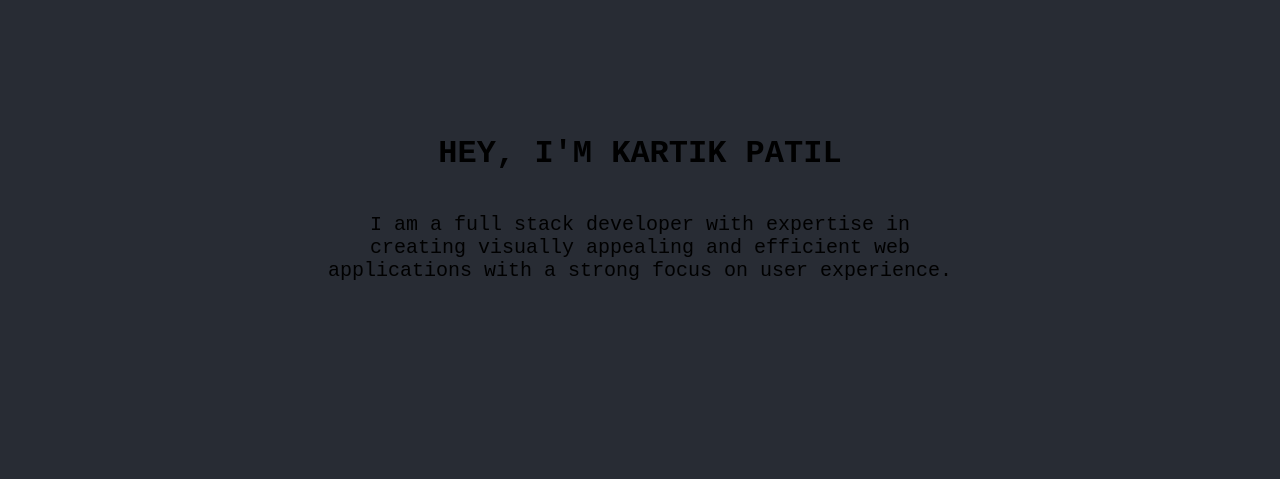
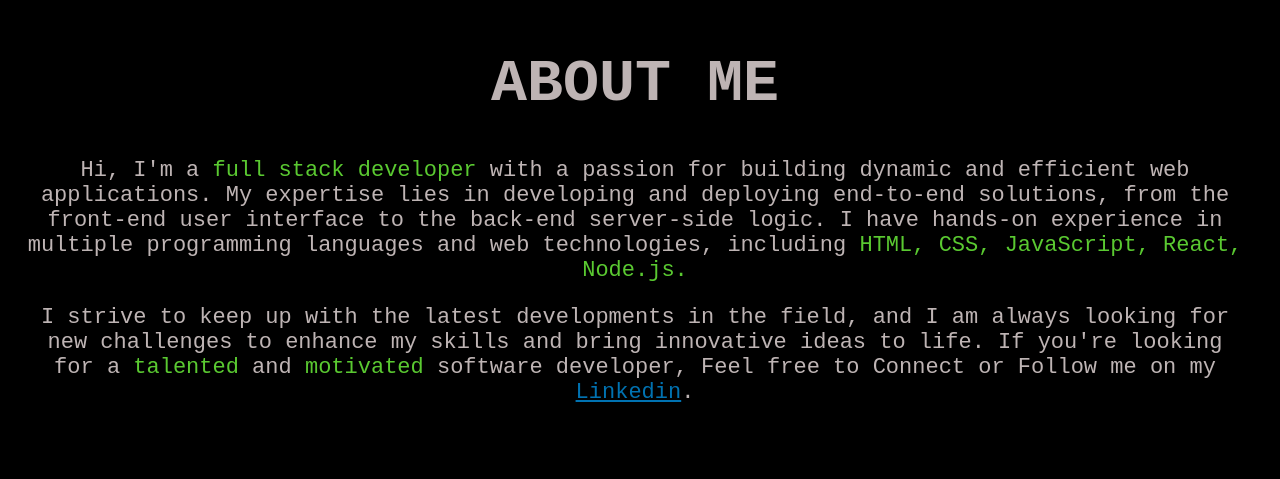
Before and after one commit to Kartik1745/portfolio, a React (Create React App) app: page / in a window 1280 px wide. Shown: the part 1061-1540 px from the top of the page. Built offline with nearby package versions, Linux system fonts and the light colour scheme.

Commit message:
Updating App and about components

```diff
--- a/src/App.css
+++ b/src/App.css
@@ -1,3 +1,4 @@
 .App{
-    background-color: #282c34;
+    /* background-color: #282c34; */
+    background-color: #000000;
 }
--- a/src/App.js
+++ b/src/App.js
@@ -2,6 +2,7 @@ import './App.css';
 import Navbar from './components/Navbar';
 import Home from './components/Home';
 import About from './components/About';
+import Projects from './components/projects';
 
 function App() {
   return (
@@ -10,6 +11,7 @@ function App() {
         <Navbar />
         <Home />
         <About />
+        <Projects />
       </header>
     </div>
   );
--- a/src/components/About.css
+++ b/src/components/About.css
@@ -1,22 +1,32 @@
 .About{
     height: 100vh;
-    width: 100%;
-    display: flex;
-    flex-direction: column;
-    justify-content: center;
-}
-
-.title {
-    font-family: 'Courier New', Courier, monospace;
-    text-align: center;
-    color: rgb(0, 0, 0);
-
 }
 
 .about-me{
+    display: flex;
+    padding: 25px;
+    height: 100vh;
+    align-items: center;
+}
+
+#wk-info{
+    color:#5ac931;
+}
+
+.abt-me{
+    font-size: 60px;
+}
+
+#lnkd-link{
+    /* text-decoration: none; */
+    color: #0072b1;
+}
+
+.about-me-text{
     font-family: 'Courier New', Courier, monospace;
-    font-size: 20px;
-    width: 50%;
-    margin: 0 auto;
+    font-size: 22px;
     text-align: center;
+    color: rgb(190, 180, 180);
+    padding-right: 10px;
+    margin-top: -30px;
 }
--- a/src/components/About.js
+++ b/src/components/About.js
@@ -3,12 +3,23 @@ import './About.css';
 const About = () => {
     return (
         <div id='about' className='About'>
-            <h1 className='title'>HEY, I'M KARTIK PATIL</h1>
             <div className='about-me'>
-                <p className='about-me-text'>
-                I am a full stack developer with expertise in creating visually appealing and
-                efficient web applications with a strong focus on user experience.
-                </p>
+                <div className='about-me-text'>
+                    <h1 className='abt-me'>ABOUT ME</h1>
+                    <p className='my-info'>
+                    Hi, I'm a <span id='wk-info'>full stack developer</span> with a passion for building dynamic and efficient
+                    web applications. My expertise lies in developing and deploying end-to-end solutions,
+                    from the front-end user interface to the back-end server-side logic. I have hands-on
+                    experience in multiple programming languages and web technologies, including <span id='wk-info'>HTML,
+                    CSS, JavaScript, React, Node.js.</span>
+                    </p>
+                    <p>
+                    I strive to keep up with the latest developments in the field, and I am always
+                    looking for new challenges to enhance my skills and bring innovative ideas to life.
+                    If you're looking for a <span id='wk-info'>talented</span> and <span id='wk-info'>motivated</span> software developer,
+                    Feel free to Connect or Follow me on my <a id='lnkd-link' href='https://www.linkedin.com/in/kartikpatil98/' target="_blank">Linkedin</a>.
+                    </p>
+                </div>
             </div>
         </div>
     );
```
